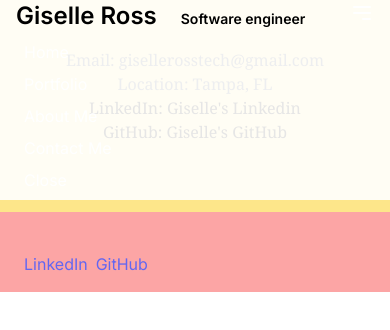
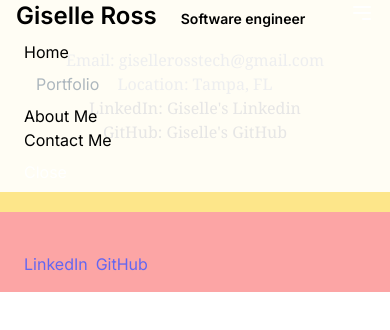
Before and after one commit to giselleRoss/Portfoli2, a Next.js app: page /contactMe in a window 390 px wide. Both pictures are taken after a click on the button 362 px from the left and 13 px from the top of the page. Shown: the top 330 px of the page. Built offline with nearby package versions, Linux system fonts and the light colour scheme.

Commit message:
Update home page

```diff
--- a/app/components/Header.js
+++ b/app/components/Header.js
@@ -32,18 +32,24 @@ const MobileMenu = ({ visibleDrawer, toggleDrawer }) => (
       visibleDrawer ? "visible" : "invisible"
     }`}
   >
-    <Link href="/" className="text-white block hover:text-white-300">
+    <ul>
+    <li><Link href="/#home" className="hover:text-white-300">
       Home
     </Link>
-    <Link href="/portfolio" className="text-white block hover:text-white-300">
+    </li>
+    <li><Link href="/#portfolio" className="block py-2 pl-3 pr-4 text-[#ADB7BE] sm:text-xl rounded md:p-0 hover:text-white">
       Portfolio
     </Link>
-    <Link href="/aboutMe" className="text-white block hover:text-white-300">
+    </li>
+    <li><Link href="/#aboutMe" className="hover:text-white-300">
       About Me
     </Link>
-    <Link href="/contactMe" className="text-white block hover:text-white-300">
+    </li>
+    <li><Link href="/#contactMe" className="hover:text-white-300">
       Contact Me
     </Link>
+    </li>
+    </ul>
     <button
       onClick={toggleDrawer}
       className="text-white block hover:text-white-300"
@@ -95,7 +101,7 @@ const Header = () => {
     <>
       <nav className="fixed top-0 left-0 right-0 z-10 bg-white bg-opacity-90">
         <div className="flex flex-wrap items-center justify-between mx-auto px-4">
-          <Link href={"/"}>
+          <Link href={"/#home"}>
             <span className="text-black text-2xl font-semibold mb-2">
               Giselle Ross
             </span>
```
